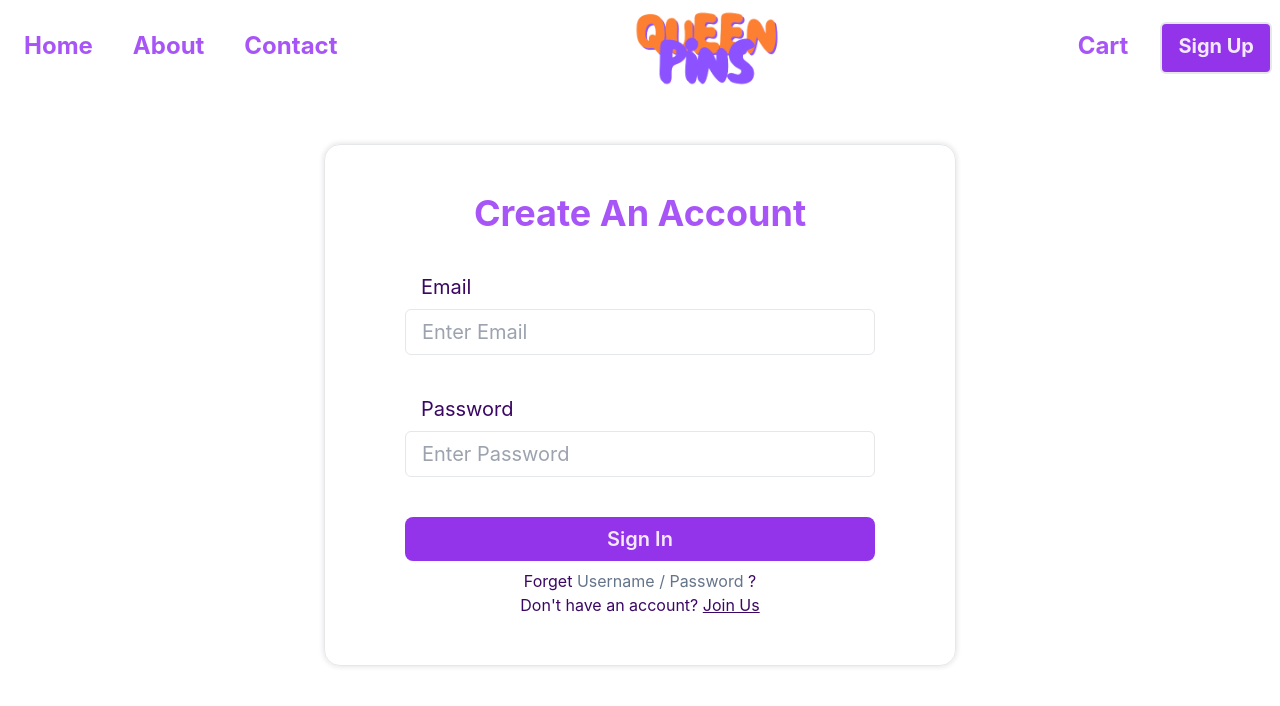
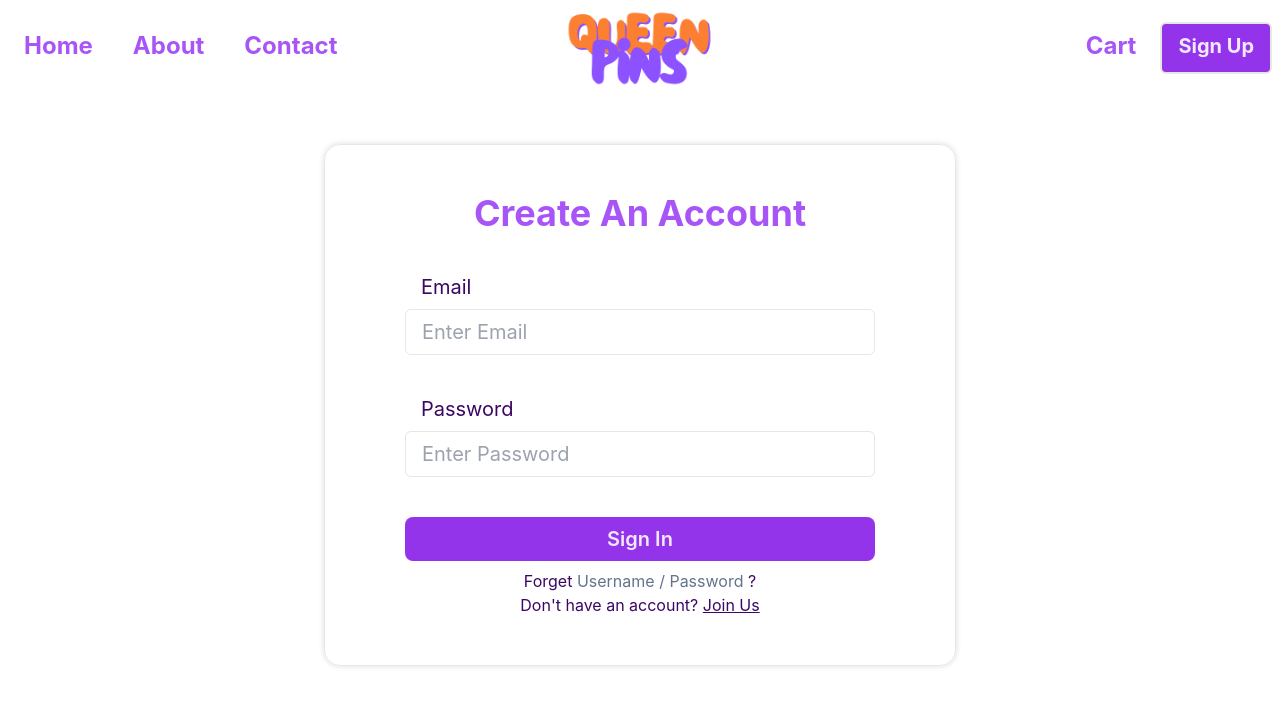
Before and after one commit to pichborithk/queenpins-client, a React (Vite) app: page /login in a window 1280 px wide. Shown: the top 706 px of the page. Built offline with nearby package versions, Linux system fonts and the light colour scheme; no server answers.

Commit message:
add dashboard route to navbar only available for admin

```diff
--- a/src/components/Navbar.tsx
+++ b/src/components/Navbar.tsx
@@ -25,8 +25,8 @@ const Navbar = ({ setToken, userData, setUserData }: Props) => {
 
   return (
     <nav className='mb-12 text-2xl font-bold text-purple-500'>
-      <div className='mx-auto mb-4 flex max-w-7xl items-center justify-between px-2 py-2'>
-        <div className='flex justify-between gap-2'>
+      <div className='mx-auto mb-4 grid max-w-7xl grid-flow-col grid-cols-3 items-center justify-between px-2 py-2'>
+        <div className='flex gap-2'>
           <Link
             to='/'
             className='border-b-4 border-transparent px-4 py-2 hover:border-purple-500'
@@ -46,8 +46,19 @@ const Navbar = ({ setToken, userData, setUserData }: Props) => {
             Contact
           </Link>
         </div>
-        <img src={logo} alt='logo' className='max-h-20' />
-        <div className='flex justify-between gap-4'>
+        <div className='flex justify-center'>
+          <img src={logo} alt='logo' className='max-h-20' />
+        </div>
+        <div className='flex justify-end gap-2'>
+          {userData.type === 'admin' && (
+            <Link
+              to='/dashboard'
+              className='border-b-4 border-transparent px-4 py-2 hover:border-purple-500'
+            >
+              Dashboard
+            </Link>
+          )}
+
           <Link
             to='/cart'
             className='border-b-4 border-transparent px-4 py-2 hover:border-purple-500'
@@ -58,7 +69,7 @@ const Navbar = ({ setToken, userData, setUserData }: Props) => {
             <Link
               to='/'
               onClick={handleSignOut}
-              className='rounded-md border-2 border-purple-100 bg-purple-100 px-4 py-2 text-xl text-purple-600 hover:border-purple-600 hover:bg-inherit'
+              className='rounded-md border-2 border-purple-600  px-4 py-2 text-xl text-purple-600 hover:bg-inherit hover:bg-purple-600 hover:text-purple-50'
             >
               Sign Out
             </Link>
--- /dev/null
+++ b/src/routes/Dashboard.tsx
@@ -0,0 +1,5 @@
+const Dashboard = () => {
+  return <div>Dashboard</div>;
+};
+
+export default Dashboard;
--- a/src/routes/Login.tsx
+++ b/src/routes/Login.tsx
@@ -60,7 +60,6 @@ const Login = () => {
           Email
         </label>
         <input
-          autoComplete='off'
           type='email'
           name='email'
           placeholder='Enter Email'
--- a/src/routes/Register.tsx
+++ b/src/routes/Register.tsx
@@ -47,6 +47,7 @@ const Register = () => {
           id: result.data.id,
           email: result.data.email,
           name: result.data.name,
+          type: result.data.type,
         });
         navigate('/');
         toast.success('Registration success');
--- a/src/routes/index.ts
+++ b/src/routes/index.ts
@@ -4,3 +4,4 @@ export { default as Login } from './Login';
 export { default as Register } from './Register';
 export { default as ViewProduct } from './ViewProduct';
 export { default as Cart } from './Cart';
+export { default as Dashboard } from './Dashboard';
```
Also changed, not shown: src/main.tsx (+10 -1 lines).
